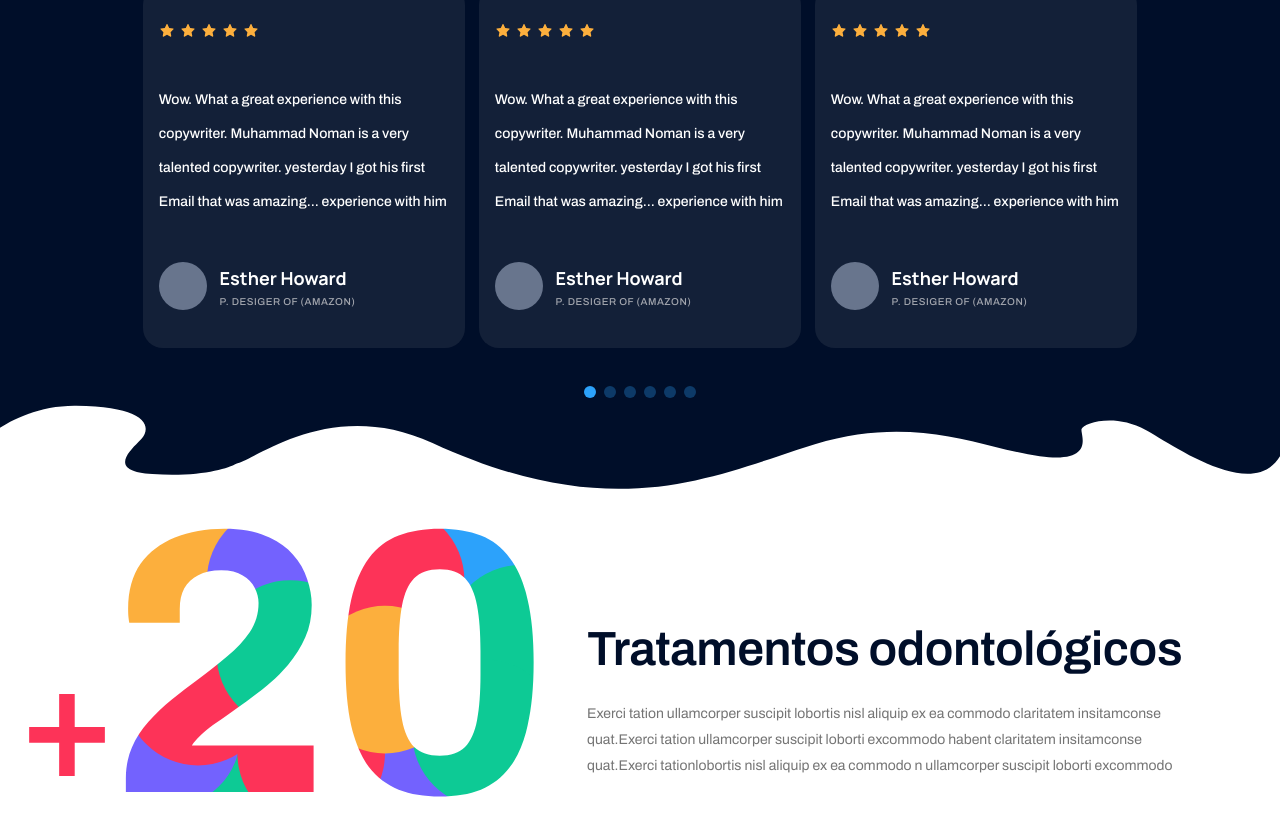
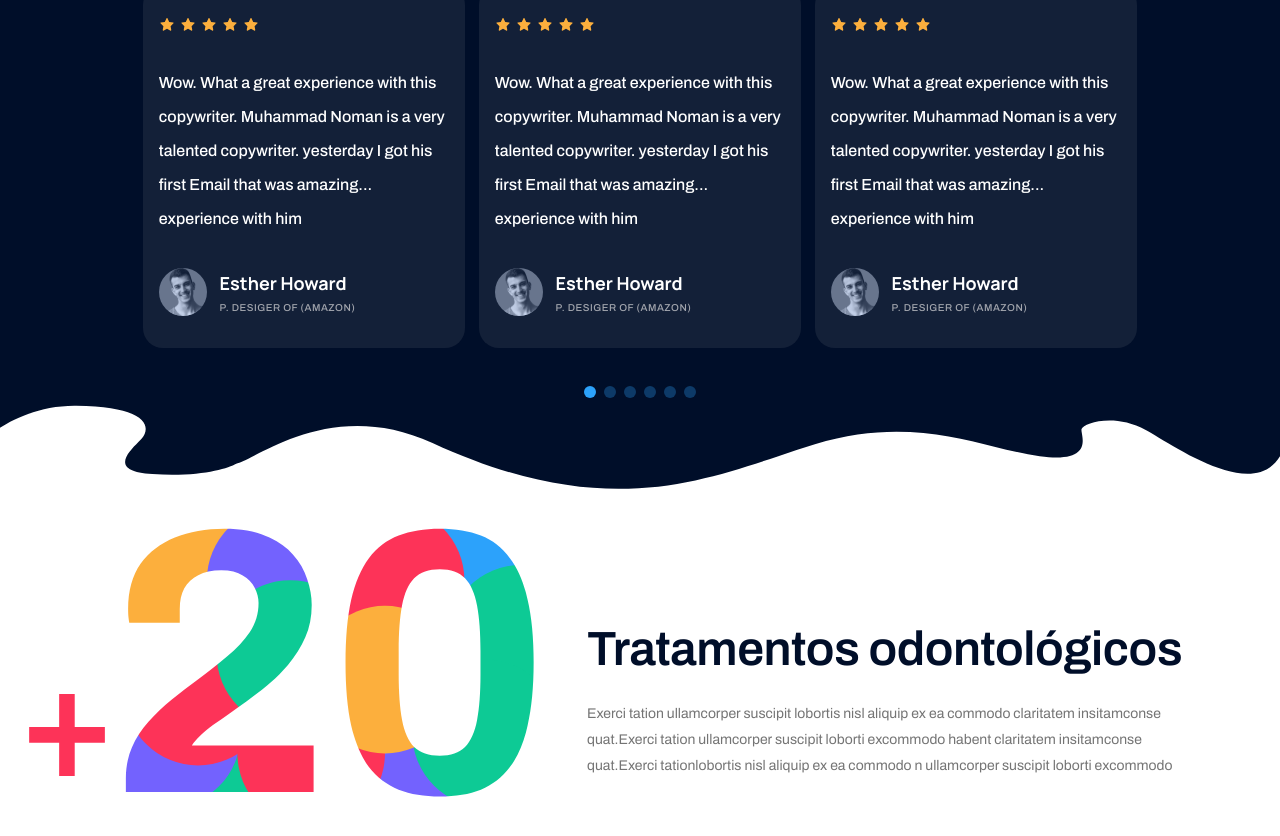
Before and after one commit to leolopes2001/SmilesDentistry-LandingPage, a React (Vite) app: page / in a window 1280 px wide. Shown: the part 4160-4996 px from the top of the page. Built offline with nearby package versions, Linux system fonts and the light colour scheme.

Commit message:
Improving styles

```diff
--- a/src/components/Slider/ReviewSlider/ReviewCard/index.tsx
+++ b/src/components/Slider/ReviewSlider/ReviewCard/index.tsx
@@ -1,5 +1,6 @@
 import { AiFillStar } from "react-icons/ai";
 import { ReviewCardStyled } from "./style";
+import Patient from "../../../../assets/svgs/reviewPhotos/patient0.svg";
 
 interface IReviewCardProps {
   name: string;
@@ -17,11 +18,11 @@ const ReviewCard = ({ name, review, work }: IReviewCardProps) => {
         <AiFillStar />
         <AiFillStar />
       </div>
-      <p className="review">
-        {review}
-      </p>
+      <p className="review">{review}</p>
       <div className="info">
-        <div className="photo"></div>
+        <div className="photo">
+          <img src={Patient} alt="Patient photo" />
+        </div>
         <div className="name">
           <span>{name}</span>
           <p>{work}</p>
--- a/src/components/Slider/ReviewSlider/ReviewCard/style.ts
+++ b/src/components/Slider/ReviewSlider/ReviewCard/style.ts
@@ -25,6 +25,10 @@ export const ReviewCardStyled = styled.div`
     font-size: 14px;
     line-height: 34px;
     color: #ffffff;
+
+    @media (min-width: 1200px) {
+      font-size: 16px;
+    }
   }
 
   .info {
@@ -38,6 +42,11 @@ export const ReviewCardStyled = styled.div`
       background: #747474;
       mix-blend-mode: luminosity;
       border-radius: 52px;
+
+      img {
+        width: 100%;
+        height: 100%;
+      }
     }
 
     .name {
```
Also changed, not shown: src/assets/svgs/reviewPhotos/patient0.svg (added).
